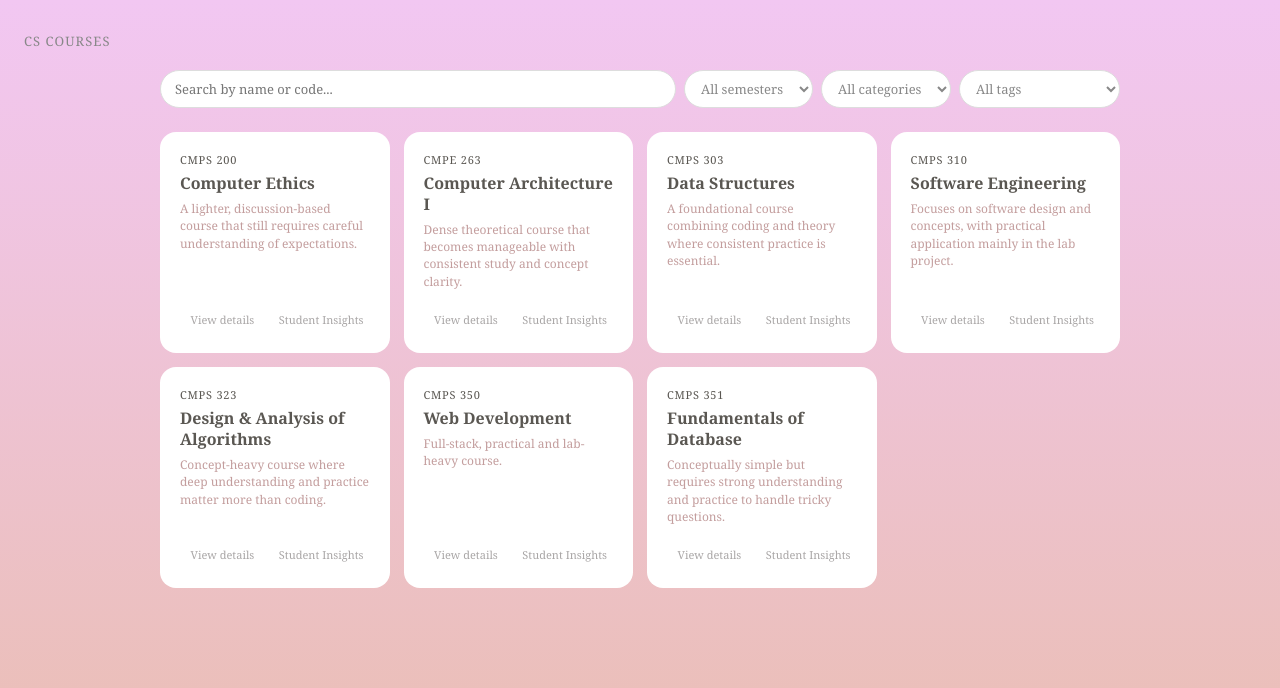
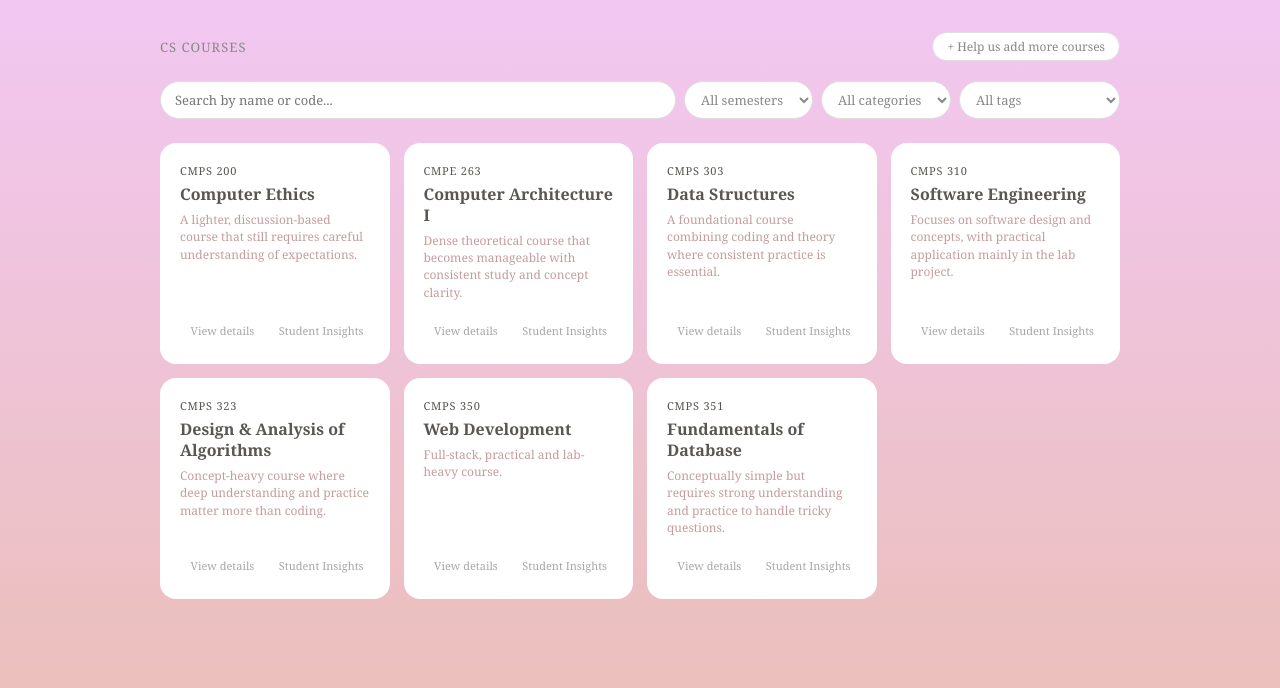
Before and after one commit to kanita-ka2402845/qu-course-insights, a Next.js app: page /courses in a window 1280 px wide. Shown: the top 688 px of the page. Built offline with nearby package versions, Linux system fonts and the light colour scheme.

Commit message:
added 'add more courses' button

```diff
--- a/app/courses/page.jsx
+++ b/app/courses/page.jsx
@@ -39,7 +39,17 @@ export default function CoursesPage() {
 
   return (
     <main className={styles.page}>
-      <h2 className={styles.heading}>CS Courses</h2>
+      <div className={styles.pageHeader}>
+        <h2 className={styles.heading}>CS Courses</h2>
+        <a
+          href="YOUR_GOOGLE_FORM_URL"
+          target="_blank"
+          rel="noopener noreferrer"
+          className={styles.contributeBtn}
+        >
+          + Help us add more courses
+        </a>
+      </div>
 
       <div className={styles.filterBar}>
         <input
--- a/app/courses/page.module.css
+++ b/app/courses/page.module.css
@@ -13,7 +13,6 @@
     letter-spacing: 0.08em;
     text-transform: uppercase;
     color: #888;
-    margin: 0 0 1.25rem;
   }
 
   .grid {
@@ -58,3 +57,26 @@
   font-size: 14px;
   padding: 2rem 0;
 }
+
+.pageHeader {
+  display: flex;
+  justify-content: space-between;
+  align-items: center;
+  max-width: 960px;
+  margin: 0 auto 1.25rem;
+}
+
+.contributeBtn {
+  font-size: 12px;
+  color: #888;
+  text-decoration: none;
+  border: 0.5px solid #ddd;
+  border-radius: 20px;
+  padding: 5px 14px;
+  background: #fff;
+  transition: background 0.2s ease;
+}
+
+.contributeBtn:hover {
+  background: #f5f5f5;
+}
```
Also changed, not shown: app/page.module.css (line endings or trailing spaces).
